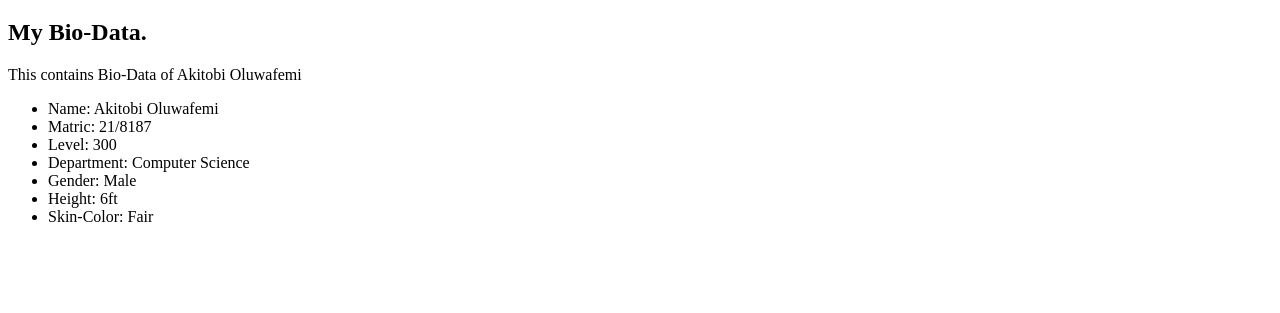
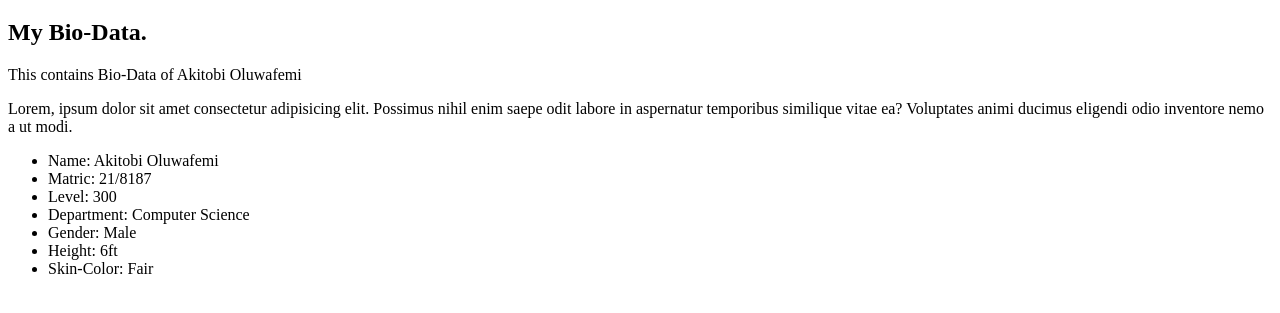
Before and after one commit to AD-F3M1/tracking-git, a plain HTML site: page index.html in a window 1280 px wide. Shown: the part 61-374 px from the top of the page. Drawn offline with Linux system fonts and the light colour scheme.

Commit message:
add new paragraph to the  program

```diff
--- a/index.html
+++ b/index.html
@@ -11,7 +11,7 @@
         <h2>My Bio-Data.</h2>
 
         <p>This contains Bio-Data of Akitobi Oluwafemi</p>
-
+        <p>Lorem, ipsum dolor sit amet consectetur adipisicing elit. Possimus nihil enim saepe odit labore in aspernatur temporibus similique vitae ea? Voluptates animi ducimus eligendi odio inventore nemo a ut modi.</p>
 
         <ul>
             <li>Name: Akitobi Oluwafemi</li>
```
